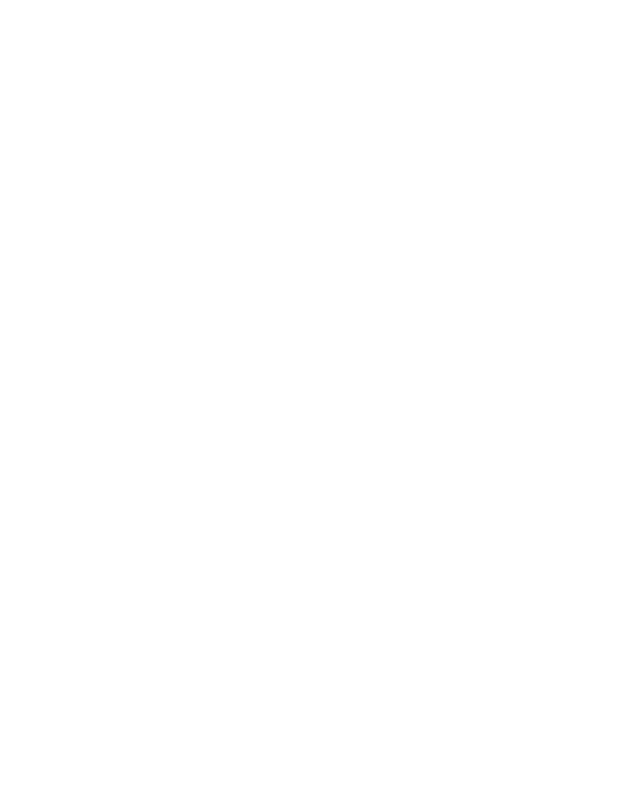
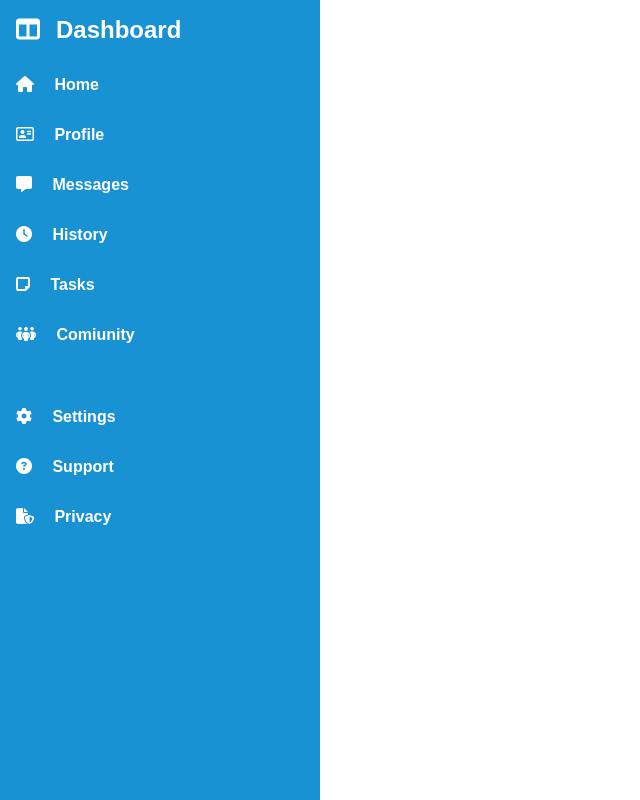
Before and after one commit to AirGamming/odin-admin-panel, a plain HTML site: page index.html in a window 1280 px wide. Shown: the whole page, without its empty margins (0-640 px from the left). Drawn offline with Linux system fonts and the light colour scheme.

Commit message:
done dashboard

```diff
--- a/index.html
+++ b/index.html
@@ -5,8 +5,30 @@
     <meta http-equiv="X-UA-Compatible" content="IE=edge">
     <meta name="viewport" content="width=device-width, initial-scale=1.0">
     <title>Document</title>
+    <link rel="stylesheet" href="https://cdnjs.cloudflare.com/ajax/libs/font-awesome/6.2.1/css/all.min.css" integrity="sha512-MV7K8+y+gLIBoVD59lQIYicR65iaqukzvf/nwasF0nqhPay5w/9lJmVM2hMDcnK1OnMGCdVK+iQrJ7lzPJQd1w==" crossorigin="anonymous" referrerpolicy="no-referrer" />
+    <link rel="stylesheet" href="style.css">
 </head>
 <body>
+    <nav>
+        <h2><i class="fa-solid fa-table-columns"></i>Dashboard</h2>
+        <ul>
+            <li><i class="fa-sharp fa-solid fa-house"></i> Home</li>
+            <li><i class="fa-regular fa-address-card"></i> Profile</li>
+            <li><i class="fa-solid fa-message"></i> Messages</li>
+            <li><i class="fa-solid fa-clock"></i> History</li>
+            <li><i class="fa-solid fa-note-sticky"></i> Tasks</li>
+            <li><i class="fa-solid fa-people-group"></i> comiunity</li>
+            <li class="devider"></li>
+            <li><i class="fa-solid fa-gear"></i> Settings</li>
+            <li><i class="fa-solid fa-circle-question"></i> Support</li>
+            <li><i class="fa-solid fa-file-shield"></i> privacy</li>
+        </ul>
+    </nav>
+    <header>
 
+    </header>
+    <main>
+
+    </main>
 </body>
 </html>
--- a/style.css
+++ b/style.css
@@ -0,0 +1,25 @@
+*{
+    margin: 0;
+    padding: 0;
+    box-sizing: border-box;
+    font-family: 'Poppins', sans-serif;
+}:root{
+    --side-panel-color: #1992d4;
+    --side-panel-color-text: #ffffff;
+    --projects-background-color: #e2e8f0;
+    --procject-left-border-color: #f0b429;
+}nav{
+    background-color: var(--side-panel-color);
+    height: 100vh;
+    width: 25vw;
+    color: var(--side-panel-color-text);
+}ul>li, h2{
+    list-style: none;
+    padding: 1rem;
+    cursor: pointer;
+    text-transform: capitalize;
+    font-weight: 700;
+
+}i{
+    padding-right: 1rem;
+}
```
Also changed, not shown: template.png (added).
